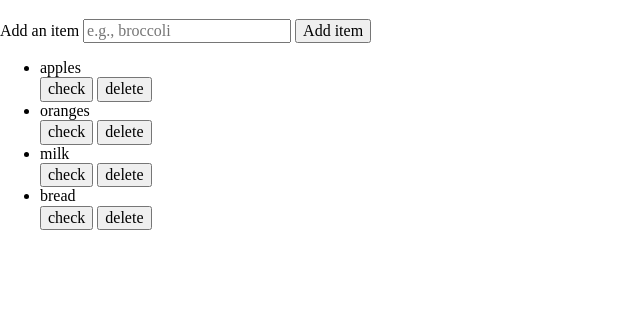
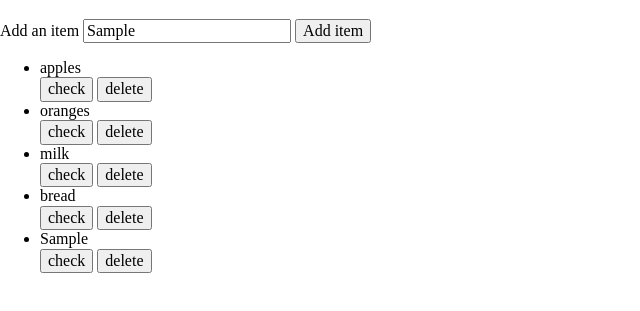
Before and after one commit to thinkful-ei26/steve-trisha-day4, a plain HTML site: page shoppingList/index.html in a window 1280 px wide. Both pictures are taken after typing "Sample" into the empty fields and a click on the button "Add item". Shown: the part 61-372 px from the top of the page, without its empty margins (0-640 px from the left). Drawn offline with nearby package versions, Linux system fonts and the light colour scheme.

Commit message:
delete is working

```diff
--- a/shoppingList/index.js
+++ b/shoppingList/index.js
@@ -1,27 +1,52 @@
-'use strict';
+'use strict'
 
-function main(){
+function deleteListItem() {}
+function generateDiv(item) {
+  // let customClass = '';
+  // if (typeof fizzbuzzResult === 'string'){
+  //   customClass = fizzbuzzedResult;
+  // }
+  return `<li>
+  <span class="shopping-item">${item}</span>
+  <div class="shopping-item-controls">
+    <button class="shopping-item-toggle">
+      <span class="button-label">check</span>
+    </button>
+    <button class="shopping-item-delete">
+      <span class="button-label">delete</span>
+    </button>
+  </div>
+</li>`
+}
 
+function main() {
   //target the <form> element
   //tell JS to watch out for a submit event
+
+  $('.shopping-list').on('click', '.shopping-item-delete', function(event) {
+    console.log(event)
+    $(this)
+      .closest('li')
+      .remove()
+  })
   $('#js-shopping-list-form').submit(event => {
-    //console.log('this works!');
+    // console.log(event)
 
-    event.preventDefault();
+    event.preventDefault()
 
     //listItem replaces the word you just typed in the input textbox ".js-shopping-list-entry" as an empty string once the submit button is triggered
-    let listItem = $(".js-shopping-list-entry").val();
-    $('.js-shopping-list-entry').val('');
 
+    let listItem = $('.js-shopping-list-entry').val()
 
-    const results = [];
+    console.log(listItem)
+
+    // const results = []
 
     //figure out how to get the li added
 
     // on submit you want to .append the resulting li
-    $('shopping-list').append(results);
-
-  });
+    $('.shopping-list').append(generateDiv(listItem))
+  })
 }
 
-$(main);
+$(main)
```
Also changed, not shown: shoppingList/index.html (+3 -0 lines).
